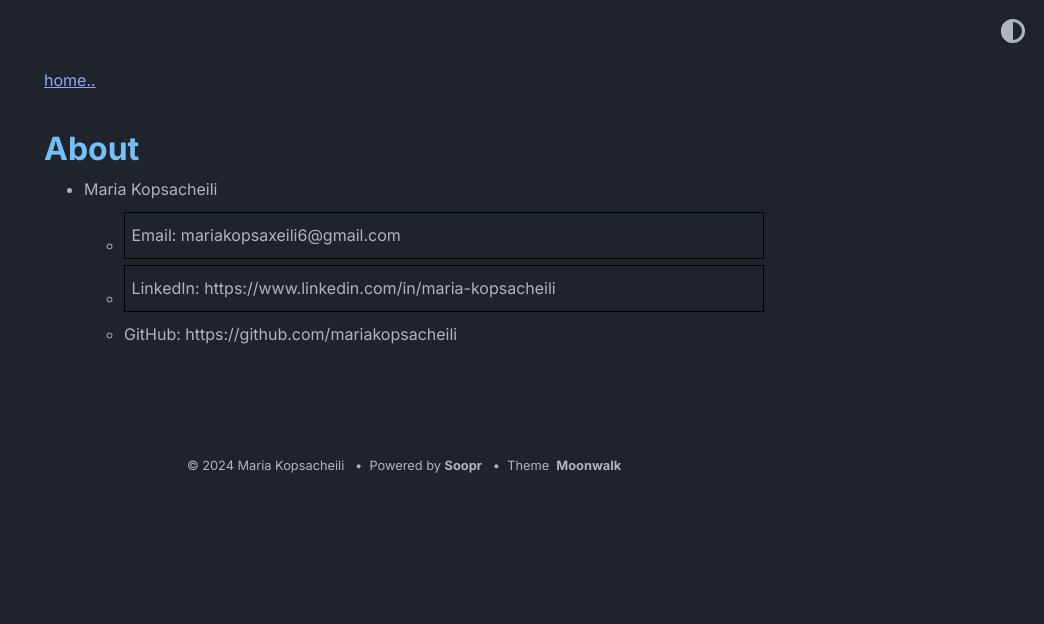
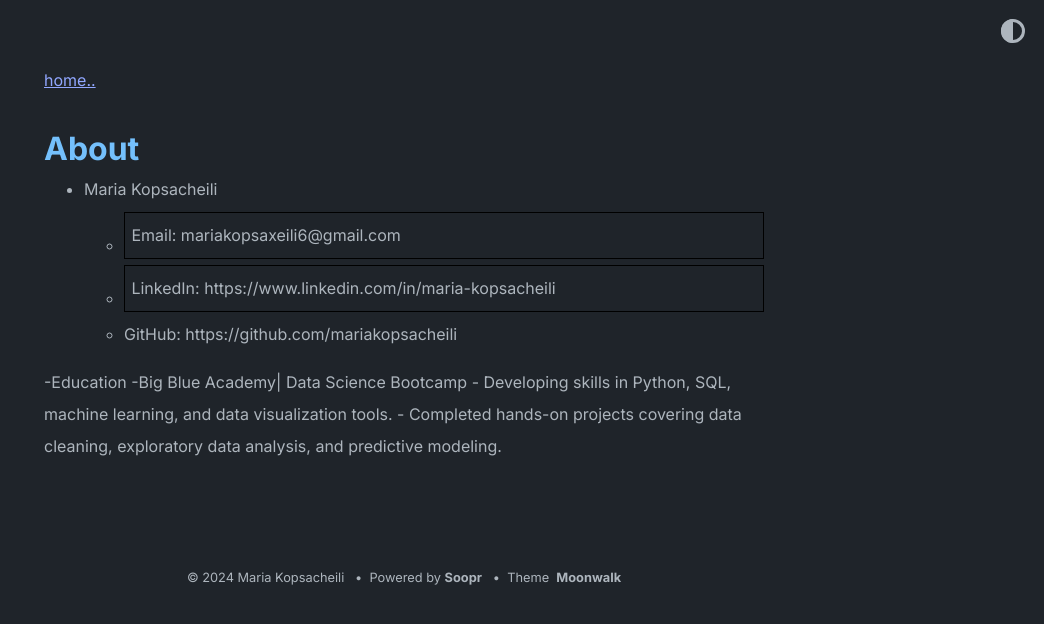
Before and after one commit to mariakopsacheili/mariakopsacheili.github.io, a Jekyll site: the page built from about.md, in a window 1280 px wide. Shown: the top 624 px of the page, without its empty margins (236-1280 px from the left). Built offline with Jekyll 4.4.1, drawn with Linux system fonts in a browser that asks for light colours.

Commit message:
Update about.md

```diff
--- a/about.md
+++ b/about.md
@@ -7,3 +7,8 @@ title: About
   - Email: mariakopsaxeili6@gmail.com|
   - LinkedIn: https://www.linkedin.com/in/maria-kopsacheili |
   - GitHub: https://github.com/mariakopsacheili
+
+-Education
+  -Big Blue Academy| Data Science Bootcamp
+    - Developing skills in Python, SQL, machine learning, and data visualization tools.
+    - Completed hands-on projects covering data cleaning, exploratory data analysis, and predictive modeling.
```
